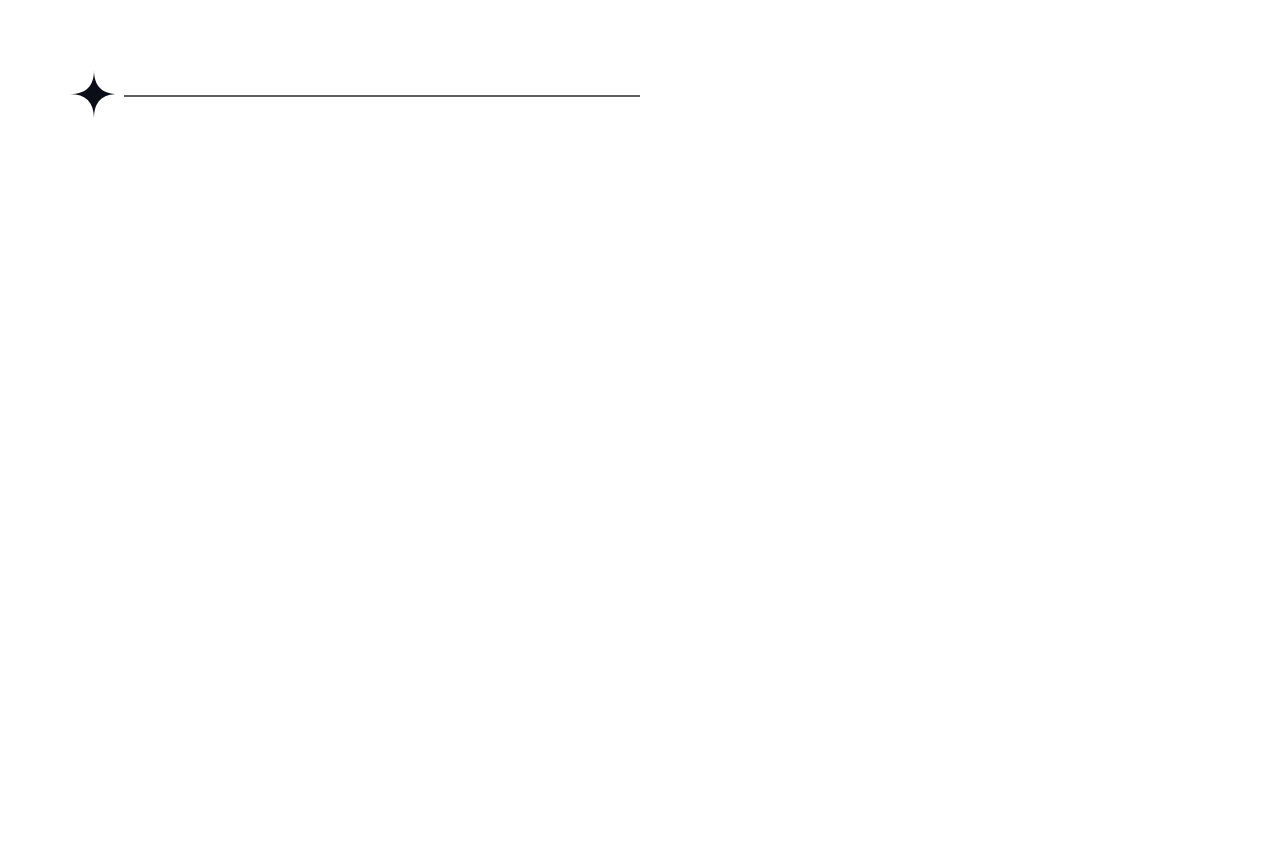
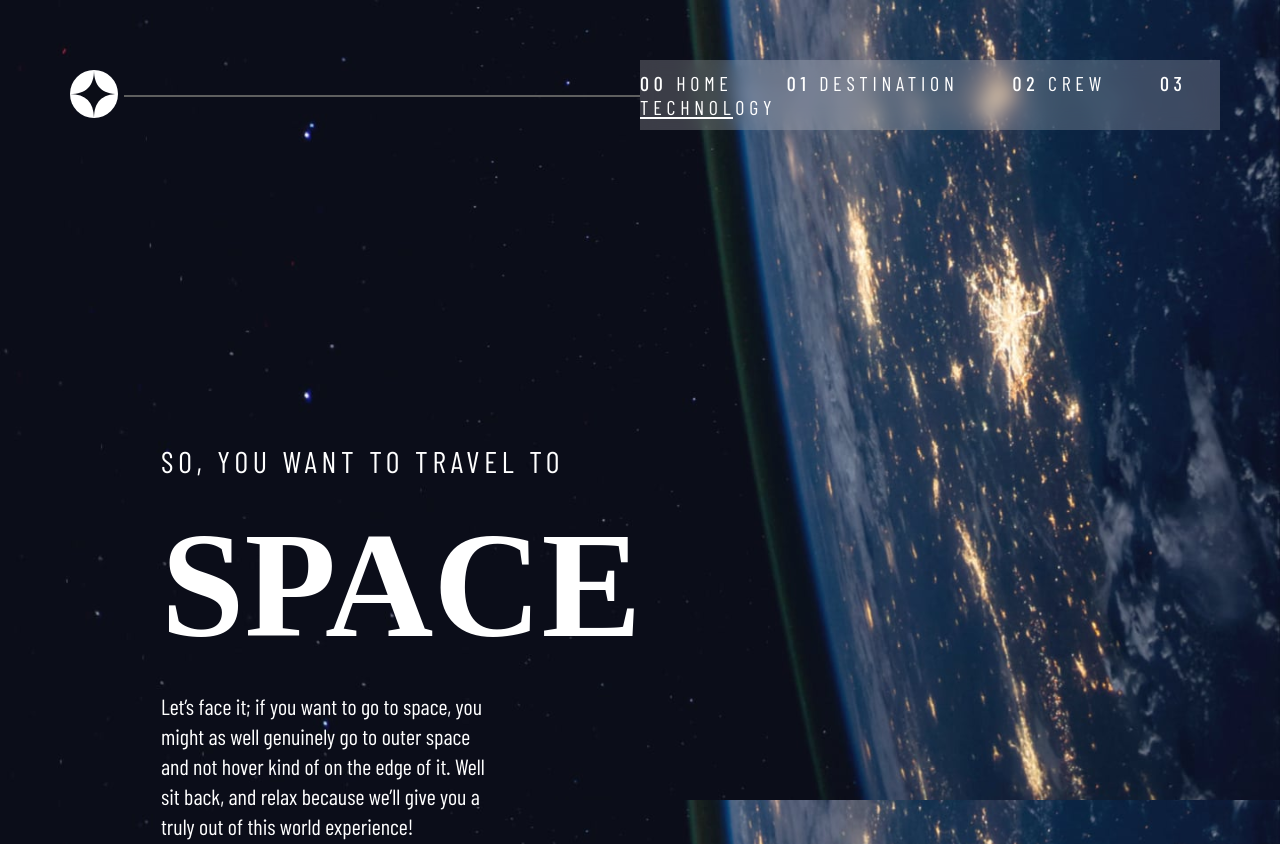
Before and after one commit to legendofnoobs/Space-Tourism-website, a plain HTML site: page index.html in a window 1280 px wide. Shown: the top 844 px of the page. Drawn offline with nearby package versions, Linux system fonts and the light colour scheme; the site is published under a folder, as on GitHub Pages, so addresses that start at the root find nothing; a web font is replaced by a local one.

Commit message:
Update IndexStyles.css

```diff
--- a/IndexStyles.css
+++ b/IndexStyles.css
@@ -20,7 +20,7 @@
 }
 
 body{
-    background: url(/assets/home/background-home-desktop.jpg) no-repeat;
+    background: url(./assets/home/background-home-desktop.jpg) no-repeat;
     background-size: cover;
     background-position: center;
     background-attachment: fixed;
```
